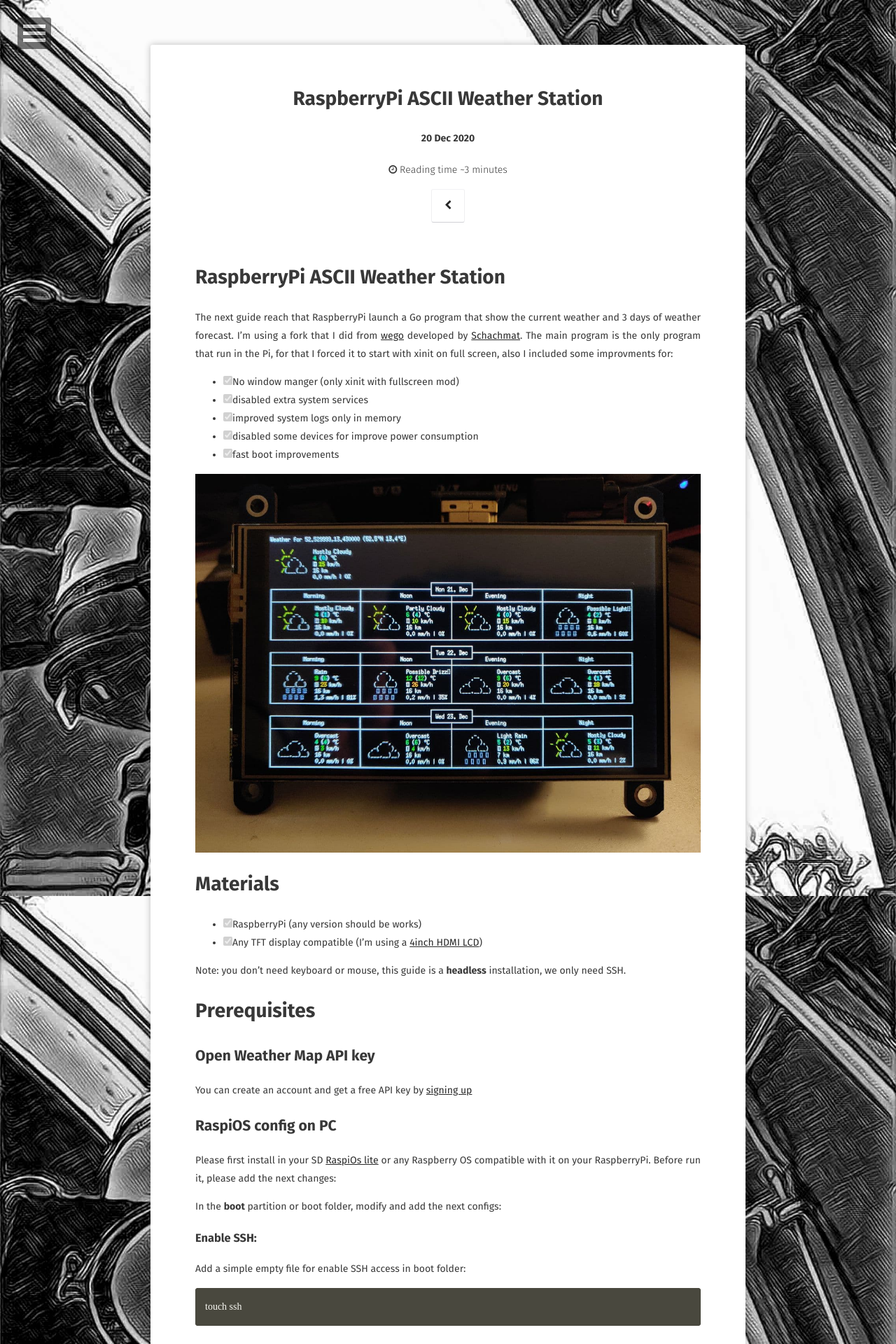
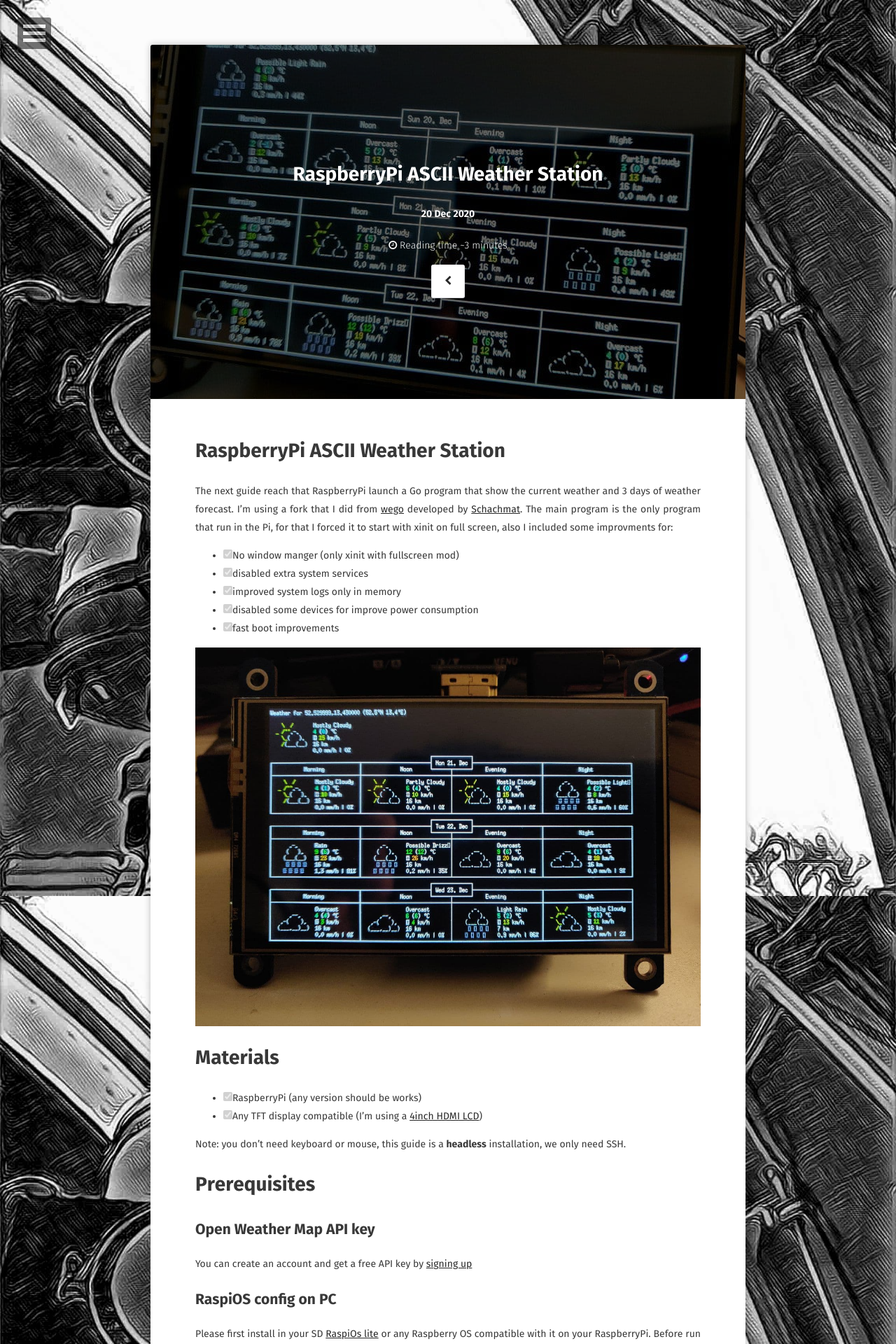
Before and after one commit to hpsaturn/hpsaturn.github.io, a Jekyll site: the page built from _posts/2020-12-20-raspberrypi-ascii-weather-station.md, in a window 1280 px wide. Shown: the top 1920 px of the page at 70% size. Built offline with Jekyll 4.4.1, drawn with Linux system fonts in a browser that asks for light colours; some web fonts are replaced.

Commit message:
added ASCII weather station post feature image

```diff
--- a/_posts/2020-12-20-raspberrypi-ascii-weather-station.md
+++ b/_posts/2020-12-20-raspberrypi-ascii-weather-station.md
@@ -3,7 +3,7 @@ layout: post
 title:  "RaspberryPi ASCII Weather Station"
 date:   2020-12-20
 excerpt: "WiFi Weather Station on Golang without X Desktop. (xinit alternative)"
-;feature: http://hpsaturn.com/assets/img/matrixvoiceheader.png
+feature: http://hpsaturn.com/assets/img/ascii_weather_feature.jpg
 tag:
 - RaspberryPi
 - Debian
```
Also changed, not shown: assets/img/ascii_weather_feature.jpg (added).
